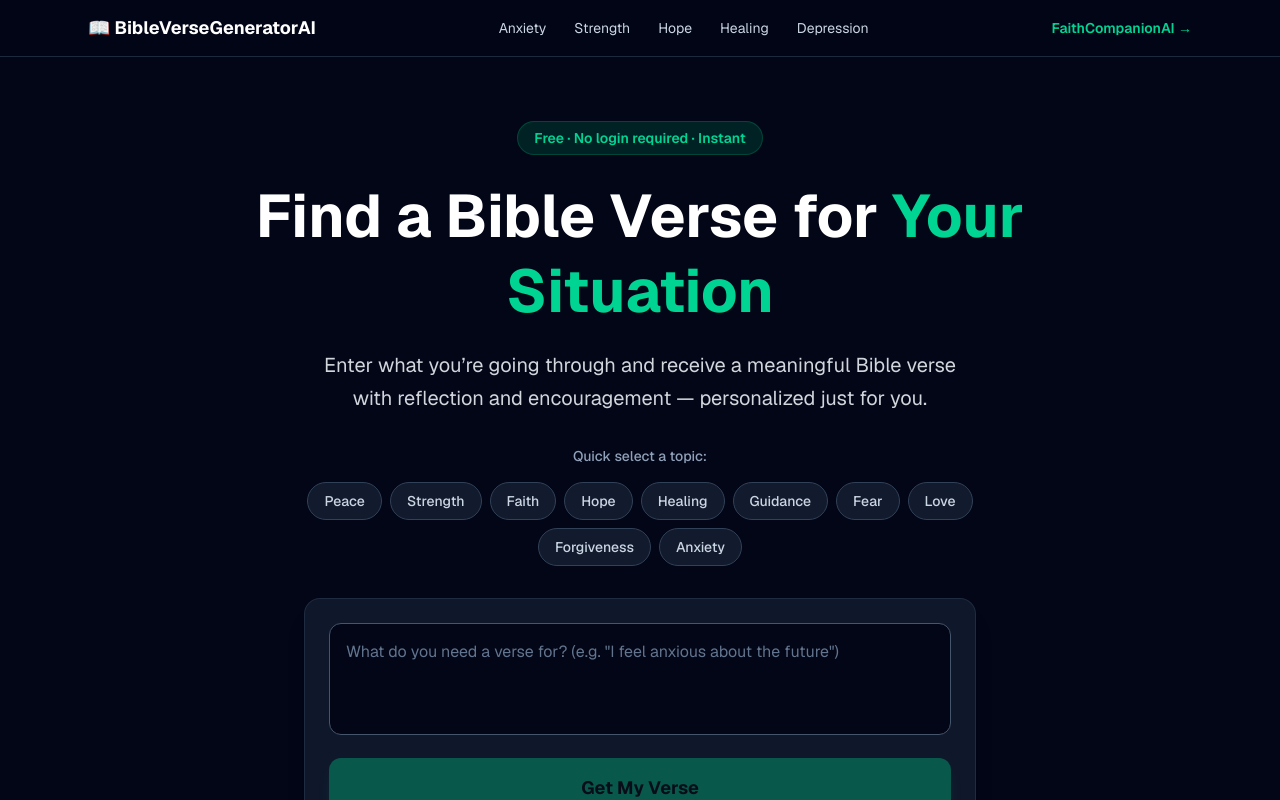
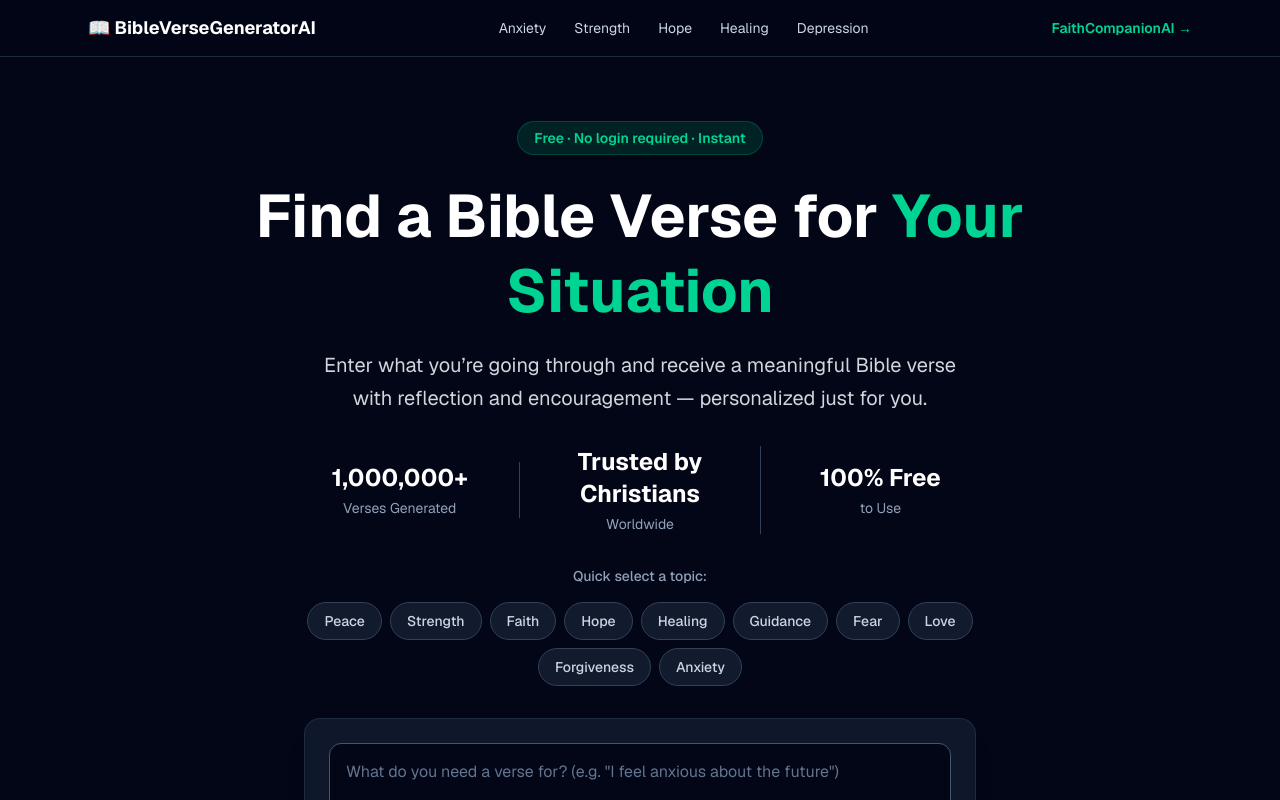
Before and after one commit to Tunjilor/bibleversegeneratorai, a Next.js app: page / in a window 1280 px wide. Shown: the top 800 px of the page. Built offline with nearby package versions, Linux system fonts and the light colour scheme.

Commit message:
feat: add social proof stats bar

```diff
--- a/app/page.tsx
+++ b/app/page.tsx
@@ -60,6 +60,24 @@
             Enter what you&rsquo;re going through and receive a meaningful Bible verse with
             reflection and encouragement — personalized just for you.
           </p>
+        </section>
+
+        {/* Social Proof Stats Bar */}
+        <section className="max-w-3xl mx-auto px-6 pb-8">
+          <div className="flex flex-col sm:flex-row justify-center items-center gap-6 sm:gap-0 sm:divide-x sm:divide-slate-700">
+            <div className="flex-1 text-center px-6">
+              <p className="text-2xl font-bold text-white">1,000,000+</p>
+              <p className="text-sm text-slate-400 mt-1">Verses Generated</p>
+            </div>
+            <div className="flex-1 text-center px-6">
+              <p className="text-2xl font-bold text-white">Trusted by Christians</p>
+              <p className="text-sm text-slate-400 mt-1">Worldwide</p>
+            </div>
+            <div className="flex-1 text-center px-6">
+              <p className="text-2xl font-bold text-white">100% Free</p>
+              <p className="text-sm text-slate-400 mt-1">to Use</p>
+            </div>
+          </div>
         </section>
 
         {/* Category Buttons */}
```
